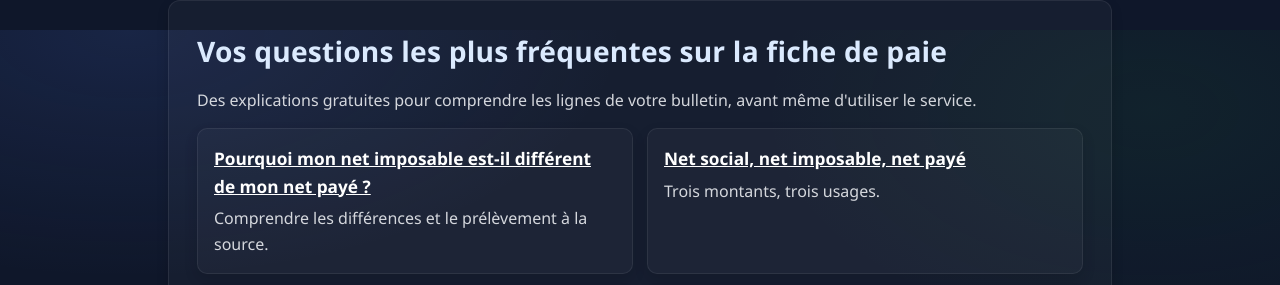
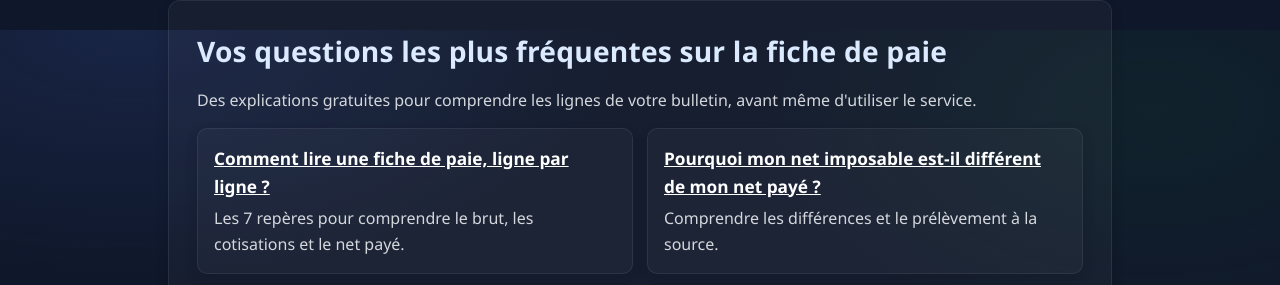
Before and after one commit to paiedyali/paiedyali-landing, a plain HTML site: page index.html in a window 1280 px wide. Shown: the part 770-1055 px from the top of the page. Drawn offline with Linux system fonts and the light colour scheme.

Commit message:
Lier le guide pilier depuis la page d'accueil

```diff
--- a/index.html
+++ b/index.html
@@ -407,6 +407,7 @@
       <h2 id="guides-title">Vos questions les plus fréquentes sur la fiche de paie</h2>
       <p>Des explications gratuites pour comprendre les lignes de votre bulletin, avant même d'utiliser le service.</p>
       <div class="grid">
+        <div><b><a href="/comment-lire-fiche-de-paie.html">Comment lire une fiche de paie, ligne par ligne ?</a></b><br>Les 7 repères pour comprendre le brut, les cotisations et le net payé.</div>
         <div><b><a href="/net-imposable-net-a-payer.html">Pourquoi mon net imposable est-il différent de mon net payé ?</a></b><br>Comprendre les différences et le prélèvement à la source.</div>
         <div><b><a href="/net-social-net-imposable-net-paye.html">Net social, net imposable, net payé</a></b><br>Trois montants, trois usages.</div>
         <div><b><a href="/comprendre-cotisations-fiche-de-paie.html">À quoi servent les cotisations ?</a></b><br>Retraite, santé, CSG, CRDS et coût employeur.</div>
```
